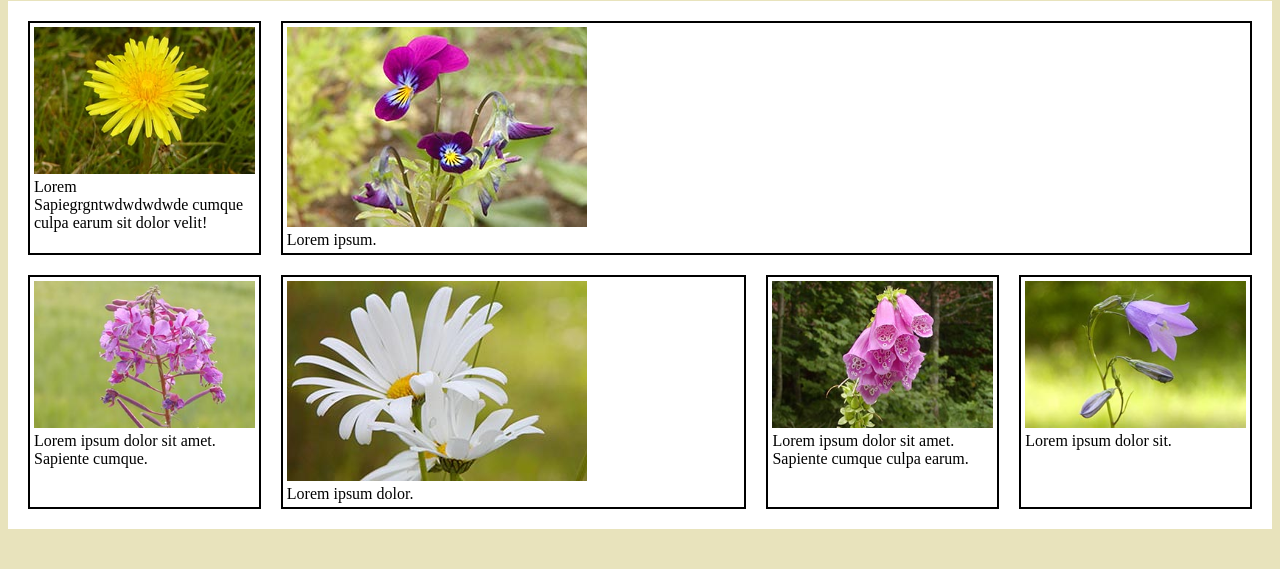
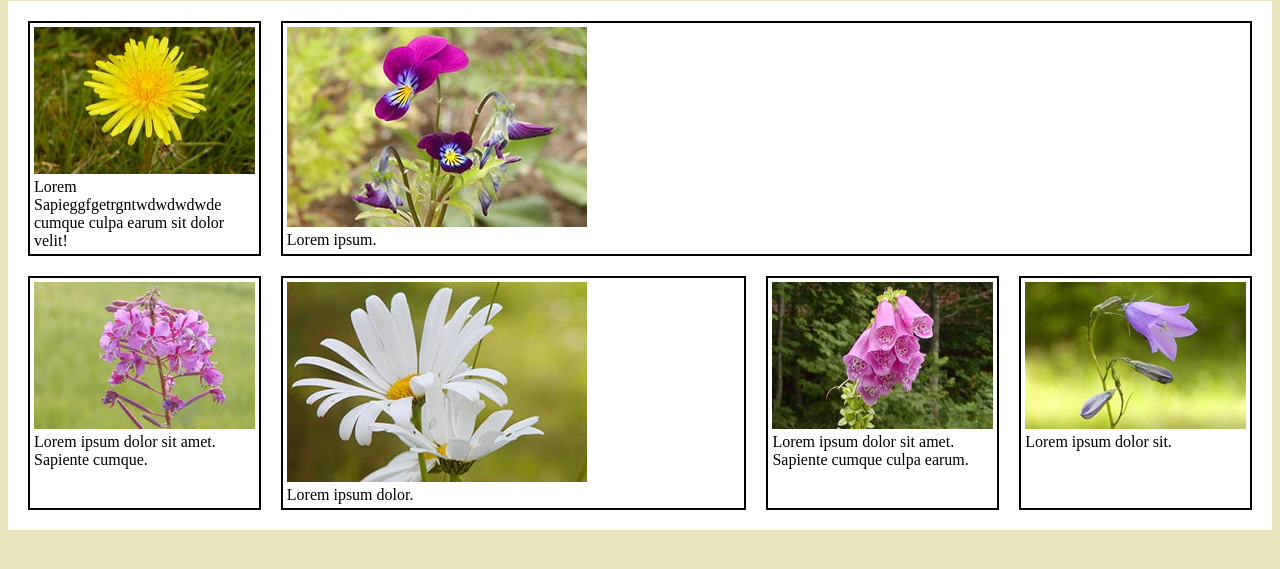
Before and after one commit to MikaelEklund/HTMLTest, a plain HTML site: page index.html in a window 1280 px wide. Shown: the part 79-648 px from the top of the page. Drawn offline with Linux system fonts and the light colour scheme.

Commit message:
First publish

```diff
--- a/index.html
+++ b/index.html
@@ -12,7 +12,7 @@
         <figure>
             <img src="img/flower1.jpg" alt="Blomma">
             <p>Lorem</p>
-            <p>Sapiegrgntwdwdwdwde cumque culpa earum sit dolor velit!</p>
+            <p>Sapieggfgetrgntwdwdwdwde cumque culpa earum sit dolor velit!</p>
         </figure>
         <figure>
             <img src="img/flower2.jpg" alt="Blomma">
```
